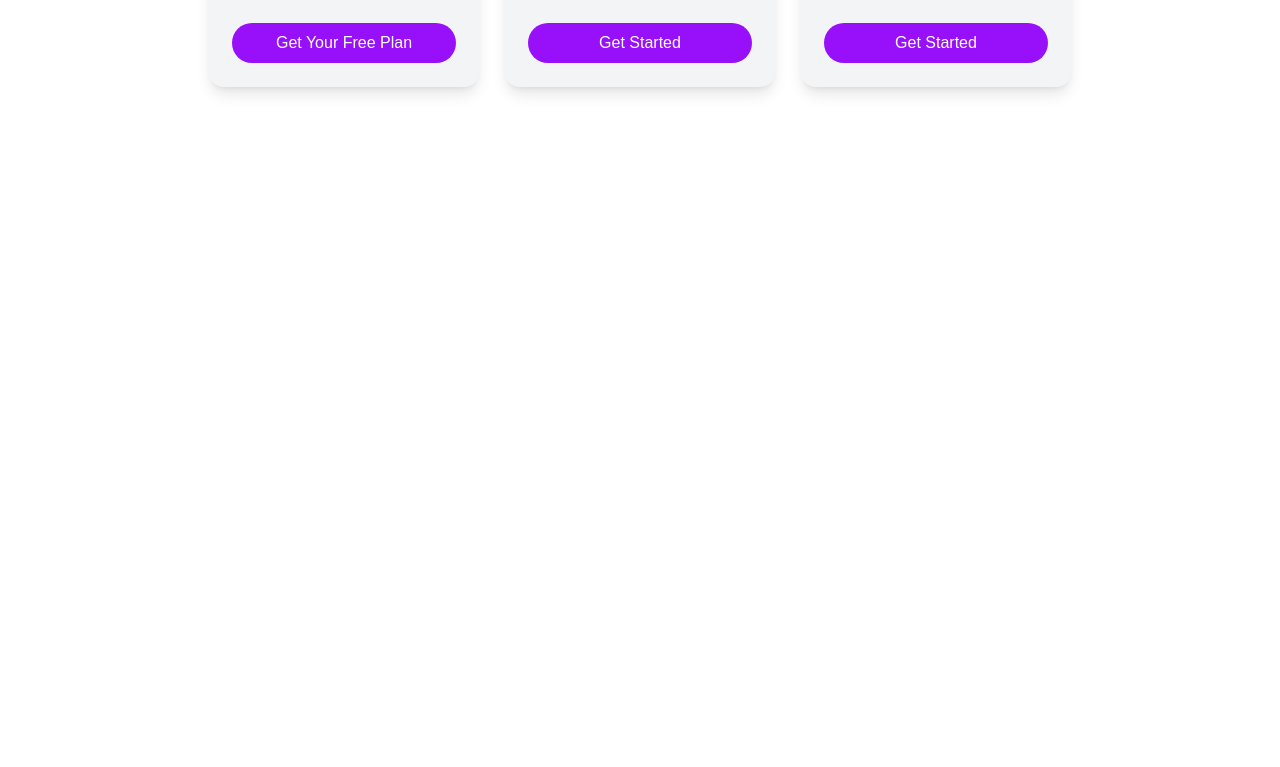
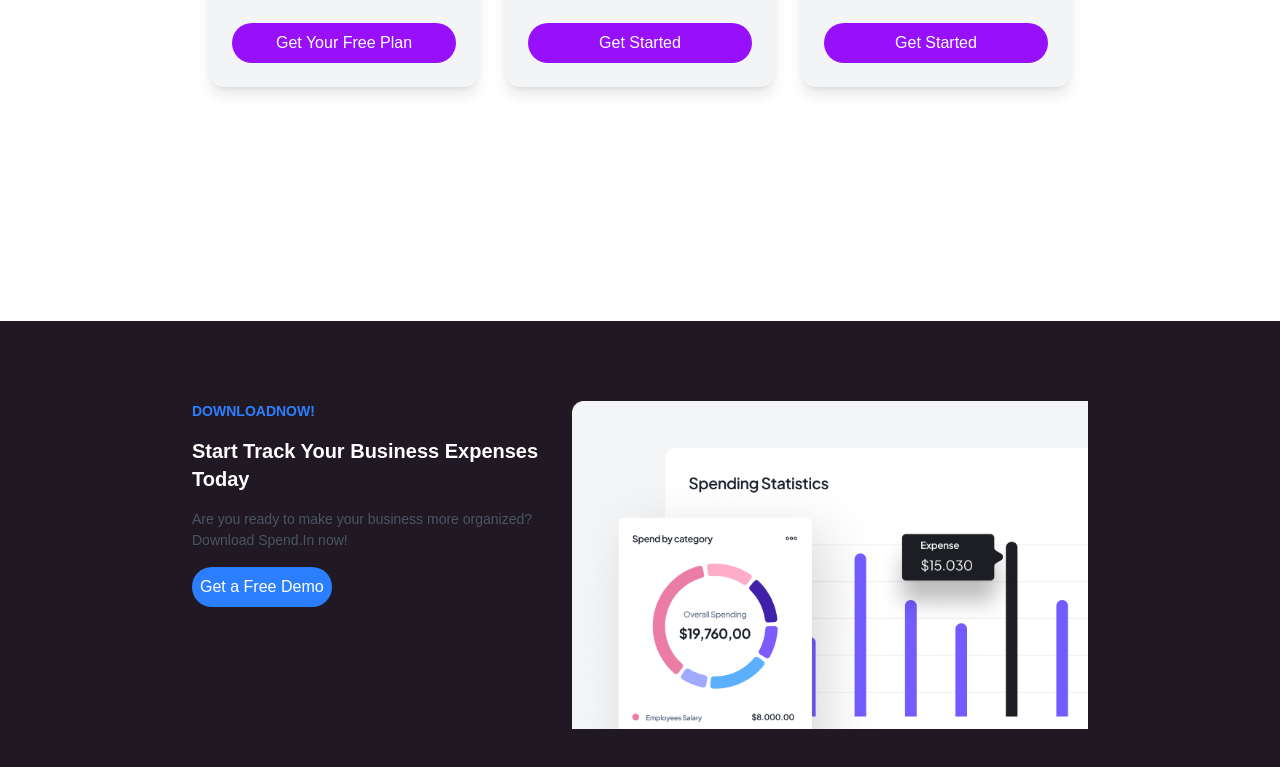
Before and after one commit to Josue-ui582/ftc-w2-josue-hounhoui, a Next.js app: page / in a window 1280 px wide. Shown: the part 5693-6460 px from the top of the page. Before the commit the page ends 6014 px from the top, so only its background shows below. Built offline with nearby package versions, Linux system fonts and the light colour scheme.

Commit message:
feat : building call to action section

```diff
--- a/app/page.tsx
+++ b/app/page.tsx
@@ -24,6 +24,7 @@ import TestimonyContainer from "@/components/testimony/TestimonyContainer";
 import Pricing from "@/components/pricing/Pricing";
 import PricingTitle from "@/components/pricing/PricingTitle";
 import PricingCardContainer from "@/components/pricing/PricingContainer";
+import CallToAction from "@/components/call-to-action/CallToAction";
 
 export default function Home() {
   return (
@@ -77,6 +78,8 @@ export default function Home() {
         <PricingTitle />
         <PricingCardContainer />
       </Pricing>
+
+      <CallToAction />
     </>
   );
 }
--- /dev/null
+++ b/components/call-to-action/CallToAction.tsx
@@ -0,0 +1,30 @@
+import React from "react";
+import call from "../../app/asserts/call-to-action.png"
+import Image from "next/image";
+
+const CallToAction = () => {
+    return(
+        <div className="flex justify-center items-center bg-[#201822]">
+            <div className="flex md:flex-row flex-col md:justify-center mditems-end w-[70%] py-20 gap-4">
+                <div className="flex flex-col gap-4">
+                    <div className="flex flex-col gap-4">
+                        <h4 className="text-blue-500 font-semibold text-sm">DOWNLOADNOW!</h4>
+                        <h1 className="text-white font-bold text-xl">Start Track Your Business Expenses Today</h1>
+                        <p className="text-gray-600 text-[14px]">Are you ready to make your business more organized? Download Spend.In now!</p>
+                    </div>
+                    <div>
+                        <button className="p-2 text-white bg-blue-500 rounded-full cursor-pointer">Get a Free Demo</button>
+                    </div>
+                </div>
+                <div>
+                    <Image
+                        src={call}
+                        alt="call to action illustration"
+                    />
+                </div>
+            </div>
+        </div>
+    )
+}
+
+export default CallToAction;
```
Also changed, not shown: app/asserts/call-to-action.png (added).
